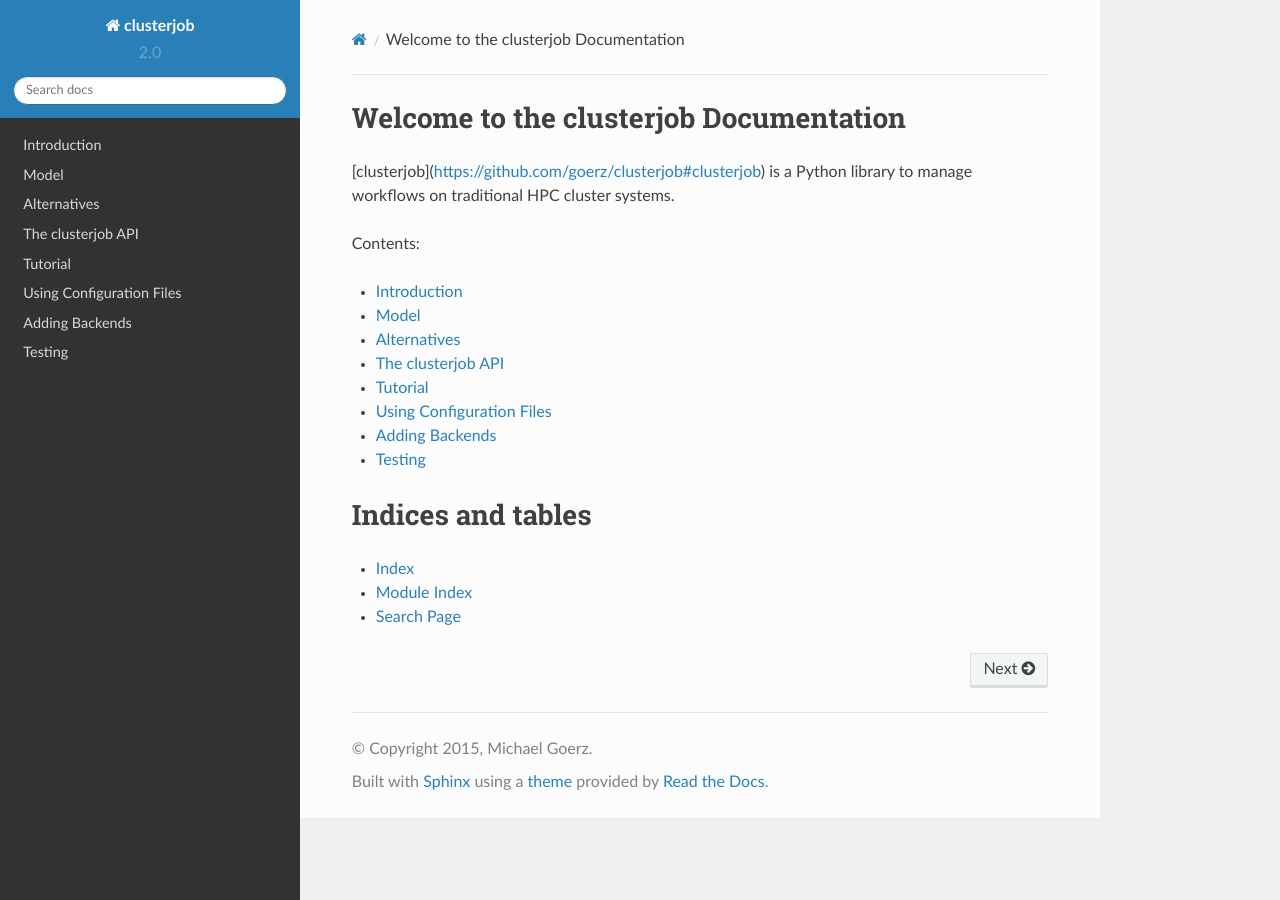
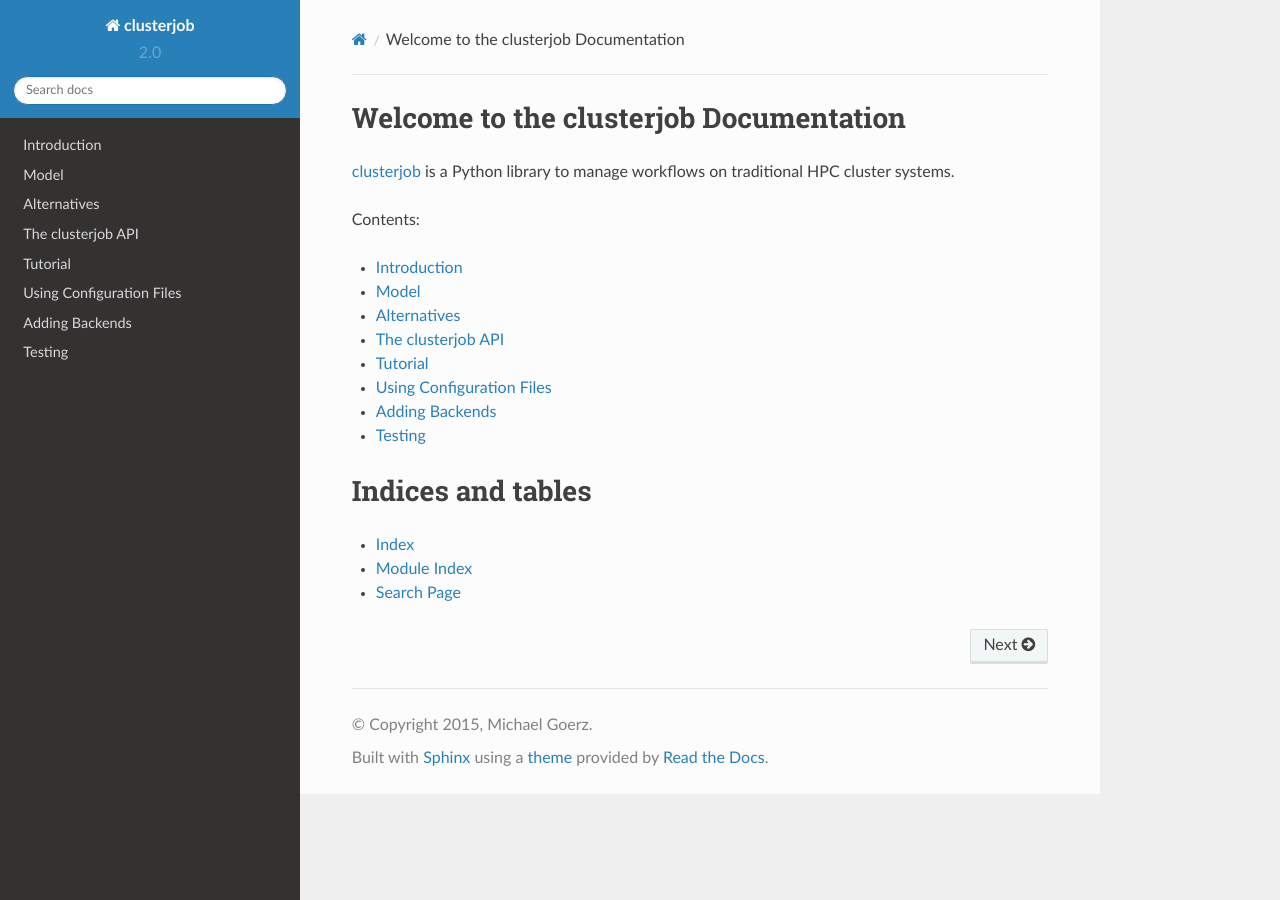
Before and after one commit to goerz/clusterjob, a Sphinx documentation site: the page built from docs/source/index.rst, in a window 1280 px wide. Built offline with Sphinx 7.4.7 and the Read the Docs theme 2.0.0, drawn with Linux system fonts in a browser that asks for light colours; some of the changed lines change nothing that is shown.

Commit message:
Fix link on documentation index

```diff
--- a/docs/source/index.rst
+++ b/docs/source/index.rst
@@ -1,8 +1,10 @@
 Welcome to the clusterjob Documentation
 =======================================
 
-[clusterjob](https://github.com/goerz/clusterjob#clusterjob)
-is a Python library to manage workflows on traditional HPC cluster systems.
+clusterjob_ is a Python library to manage workflows on traditional HPC cluster
+systems.
+
+.. _clusterjob: https://github.com/goerz/clusterjob#clusterjob
 
 Contents:
 
```
